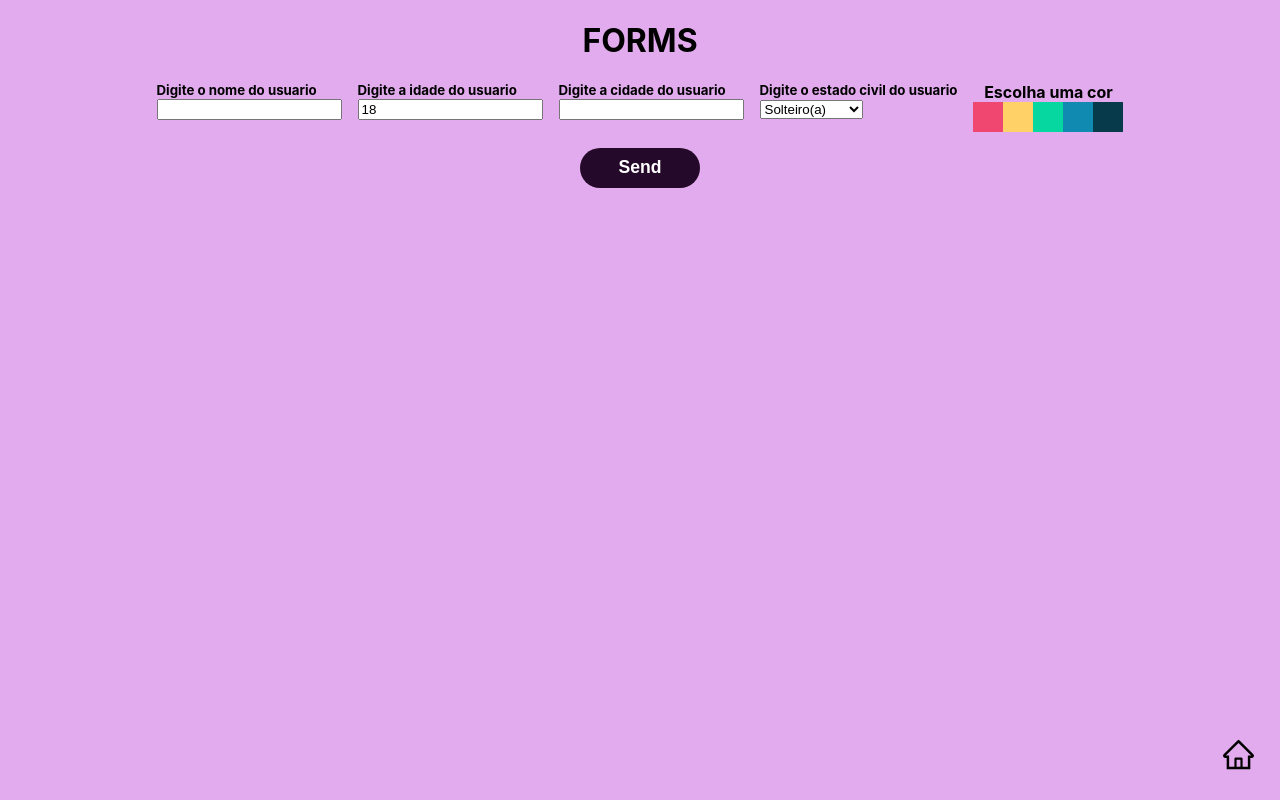
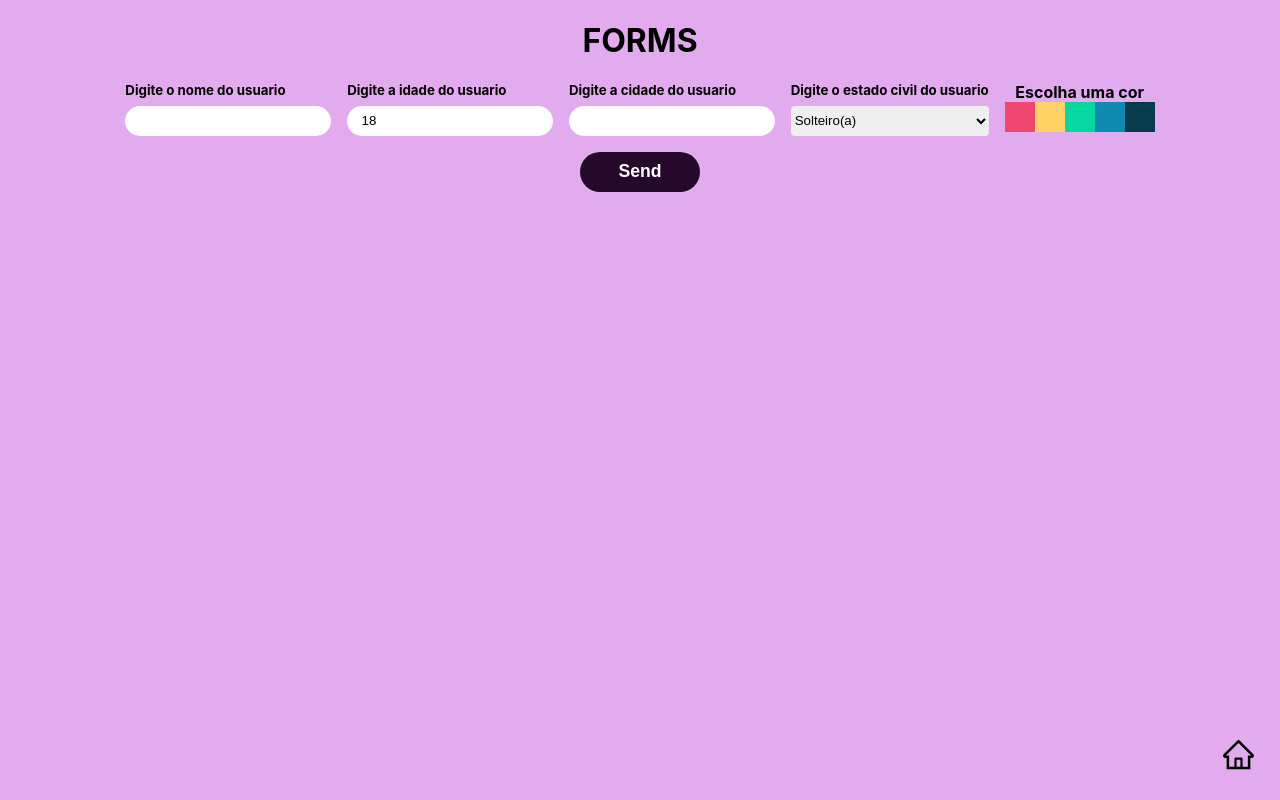
Before and after one commit to joaopedroalb/challenges-study, a Next.js app: page /Challenger-7 in a window 1280 px wide. Built offline with nearby package versions, Linux system fonts and the light colour scheme.

Commit message:
Quase finalizando

```diff
--- a/src/components/ProfileCard/index.module.css
+++ b/src/components/ProfileCard/index.module.css
@@ -6,3 +6,19 @@
     flex-direction: column;
     padding: 0 4px;
 }
+
+.headerTitle{
+    text-align: center;
+}
+
+.infoText{
+    color: #fff;
+    padding: 4px 1rem;
+    display: flex;
+    flex-direction: column;
+    gap: 1rem;
+}
+
+.infoText p{
+    margin: 0;
+}
--- a/src/components/ProfileCard/index.tsx
+++ b/src/components/ProfileCard/index.tsx
@@ -12,9 +12,9 @@ export default function ProfileCard(props:{user:IUser}){
     return(
         <article style={{backgroundColor:`${props.user.color!=""?props.user.color:"#fff"}`}} className={styles.container}>
             <header>
-                <h2>{props.user.name}</h2>
+                <h2 className={styles.headerTitle}>{props.user.name}</h2>
             </header>
-            <div>
+            <div className={styles.infoText}>
                 <p>Age: {props.user.age}</p>
                 <p>City: {props.user.city}</p>
                 <p>Estado Civil: {props.user.maritalStatus}</p>
--- a/styles/challengerseven.module.css
+++ b/styles/challengerseven.module.css
@@ -9,7 +9,7 @@
   background-color: #e2abed;
 }
 
-.container input:focus{
+.container input:focus {
   outline: none;
 }
 
@@ -42,11 +42,30 @@
   list-style: none;
 }
 
+.inputContent {
+  display: flex;
+  flex-direction: column;
+  gap: 0.5rem;
+}
+
+.inputContent input {
+  height: 30px;
+  border: 0;
+  border-radius: 1rem;
+  padding: 0 0.9rem;
+}
+
+.inputContent select {
+  height: 30px;
+  border: 0;
+  border-radius: 4px;
+}
+
 .inputContentTitle {
   margin: 0;
 }
 
-.cardContainer{
+.cardContainer {
   width: 100%;
   display: flex;
   flex-wrap: wrap;
```
